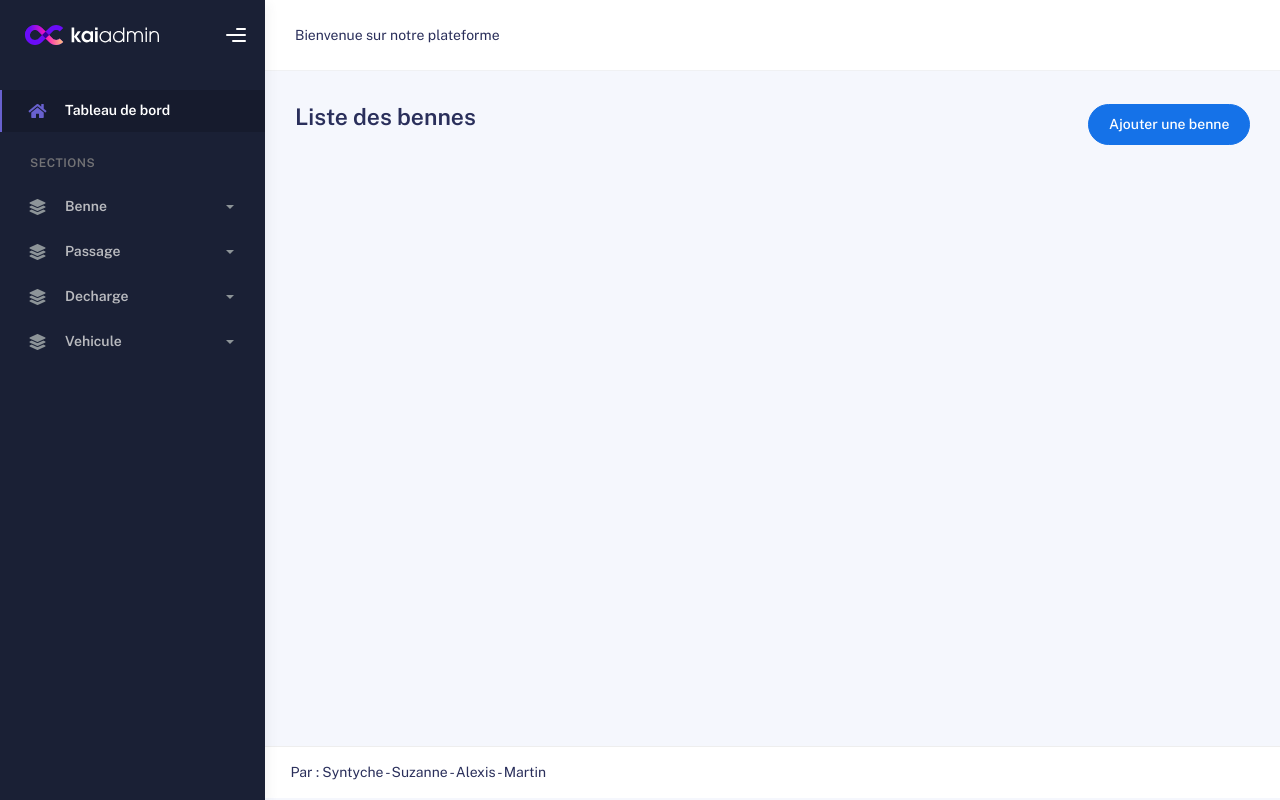
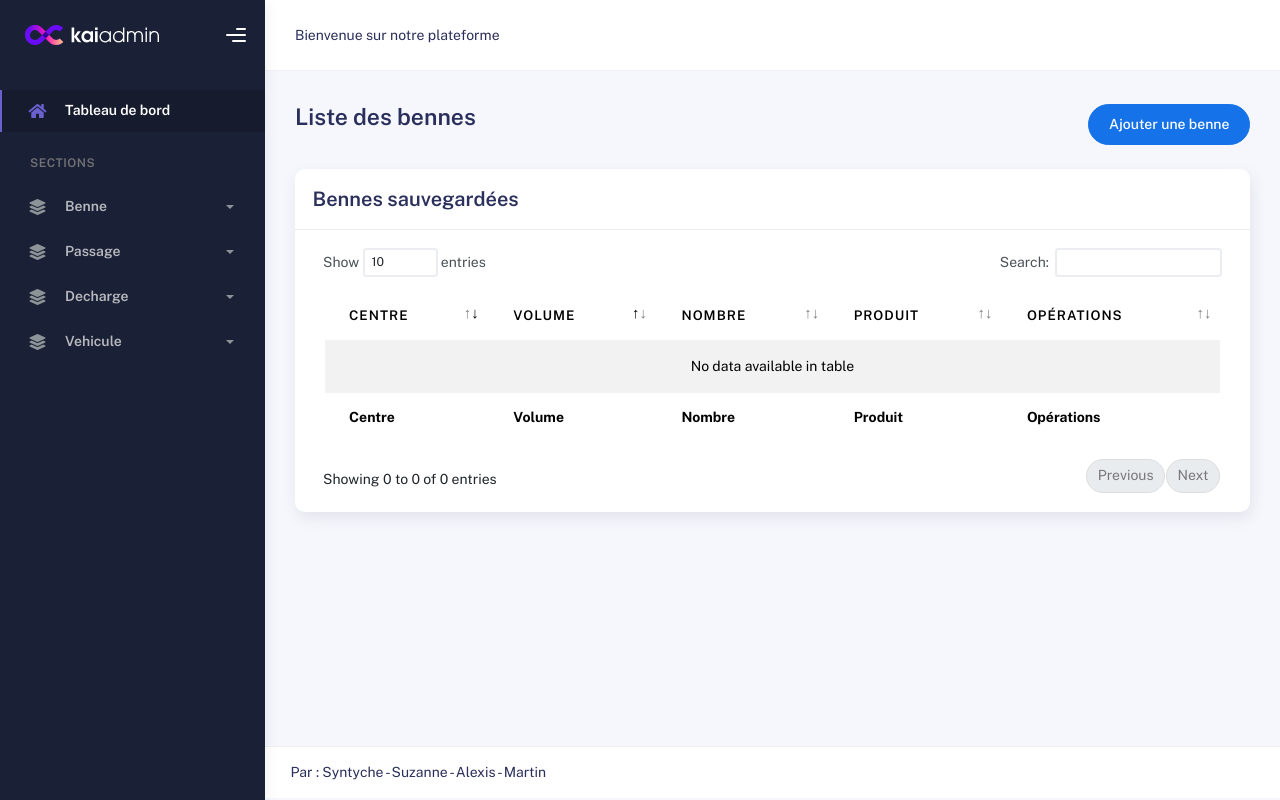
Before and after one commit to Suzdeloffre/SAE3-7, a Flask app: page /benne/show in a window 1280 px wide. Run offline with Flask 3, Linux system fonts and the light colour scheme; data comes from the database, SQL or seed files in the repository; data that the repository does not hold is empty; some libraries are stand-ins or nearby versions.

Commit message:
Update benne_show.html

```diff
--- a/SAE04-03/templates/benne/benne_show.html
+++ b/SAE04-03/templates/benne/benne_show.html
@@ -19,7 +19,61 @@
             </div>
             <div class="row">
                 <div class="col-md-12">
-                    <!-- TODO : A modifier -->
+                    <div class="card">
+                        <div class="card-header">
+                            <h4 class="card-title">Bennes sauvegardées</h4>
+                        </div>
+                        <div class="card-body">
+                            <div class="table-responsive">
+                                <table
+                                    id="basic-datatables"
+                                    class="display table table-striped table-hover">
+                                    <thead>
+                                        <tr>
+                                            <th>Centre</th>
+                                            <th>Volume</th>
+                                            <th>Nombre</th>
+                                            <th>Produit</th>
+                                            <th>Opérations</th>
+                                        </tr>
+                                    </thead>
+                                    <tfoot>
+                                        <tr>
+                                            <th>Centre</th>
+                                            <th>Volume</th>
+                                            <th>Nombre</th>
+                                            <th>Produit</th>
+                                            <th>Opérations</th>
+                                        </tr>
+                                    </tfoot>
+                                    <tbody>
+                                        {% for benne in bennes.liste_benne %}
+                                            <tr>
+                                                <td>{{ benne.nom_centre }}</td>
+                                                <td>{{ benne.volume }}</td>
+                                                <td>{{ benne.nb_benne }}</td>
+                                                <td>{{ benne.libelle_produit }}</td>
+                                                <td>
+                                                    <a
+                                                        type="button"
+                                                        class="btn btn-icon btn-round btn-primary"
+                                                        href="{{ '/benne/edit?id='}}{{ benne.num_benne}}">
+                                                        <i class="fa fa-edit"></i>
+                                                    </a>
+                                                    <a
+                                                        type="button"
+                                                        class="btn btn-icon btn-round btn-danger"
+                                                        href="{{ '/benne/delete?id='}}{{ benne.num_benne}}">
+                                                        <i class="fa fa-trash"></i>
+                                                    </a>
+                                                </td>
+                                            </tr>
+                                        {% endfor %}
+                                    </tbody>
+                                </table>
+                            </div>
+                        </div>
+                    </div>
                 </div>
             </div>
         </div>
```
